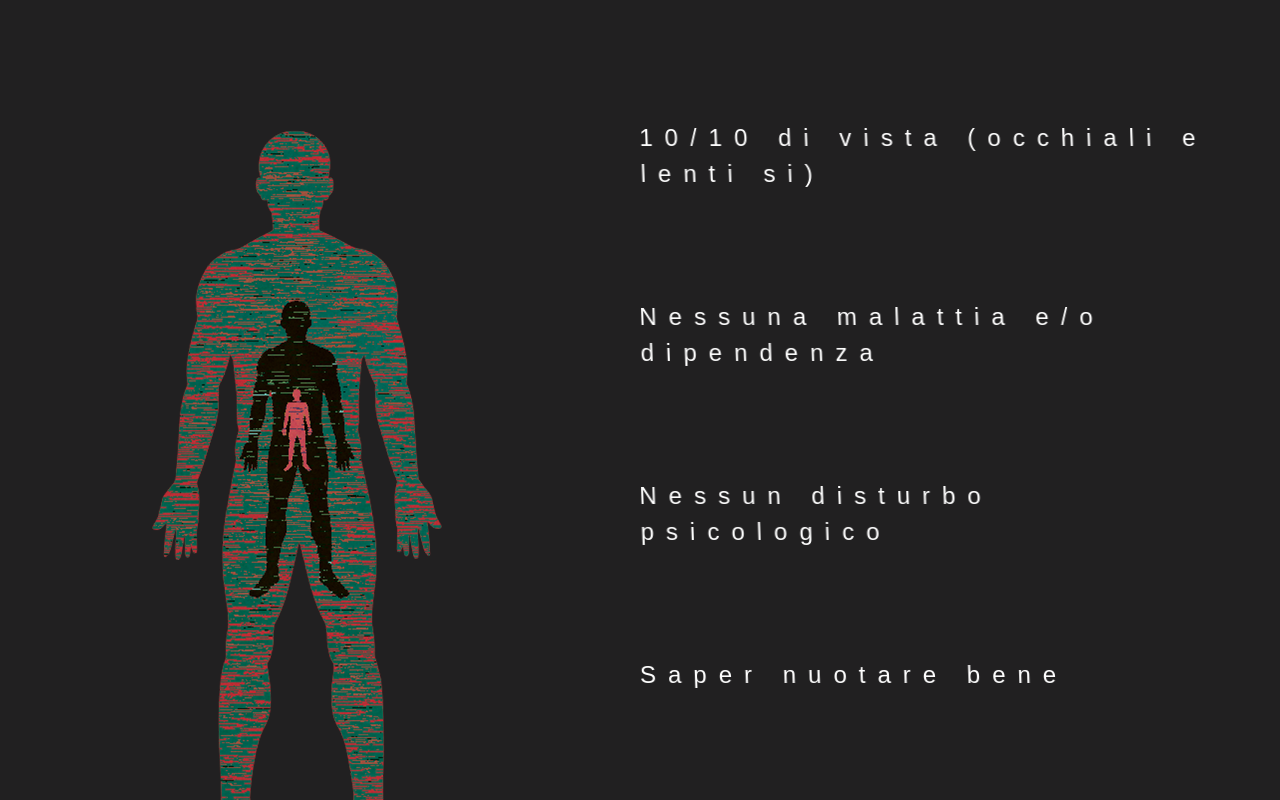
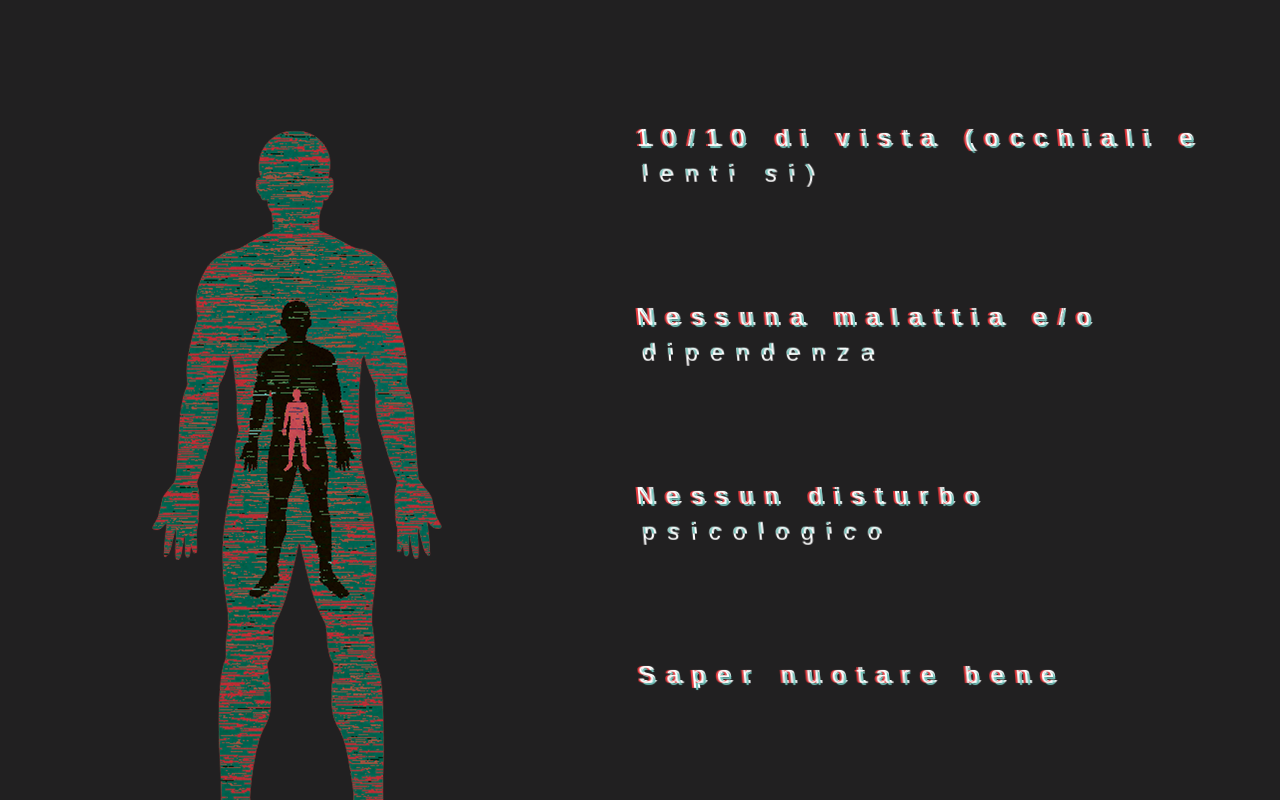
Before and after one commit to giuseppefigliuolo/nuwa, a Vue app: page /marte in a window 1280 px wide. Shown: the part 780-1580 px from the top of the page. Built offline with nearby package versions, Linux system fonts and the light colour scheme; a web font is replaced by a local one; what vue-event-handler would draw is missing.

Commit message:
cambio colori glitch

```diff
--- a/src/components/IllustrationSection.vue
+++ b/src/components/IllustrationSection.vue
@@ -109,14 +109,14 @@ section {
     &::before{
       @include glitchCopy;
       left: 2px;
-      text-shadow: -2px 0 #ff00c1;
+      text-shadow: -2px 0 #70C3BB;
       clip: rect(44px, 450px, 56px, 0);
       animation: glitch-anim 5s infinite linear alternate-reverse;
     }
     &::after {
       @include glitchCopy;
       left: -2px;
-      text-shadow: -2px 0 #00fff9, 2px 2px #ff00c1;
+      text-shadow: -2px 0 #E7393E, 2px 2px #70C3BB;
       animation: glitch-anim2 1s infinite linear alternate-reverse;
     }
   }
```
